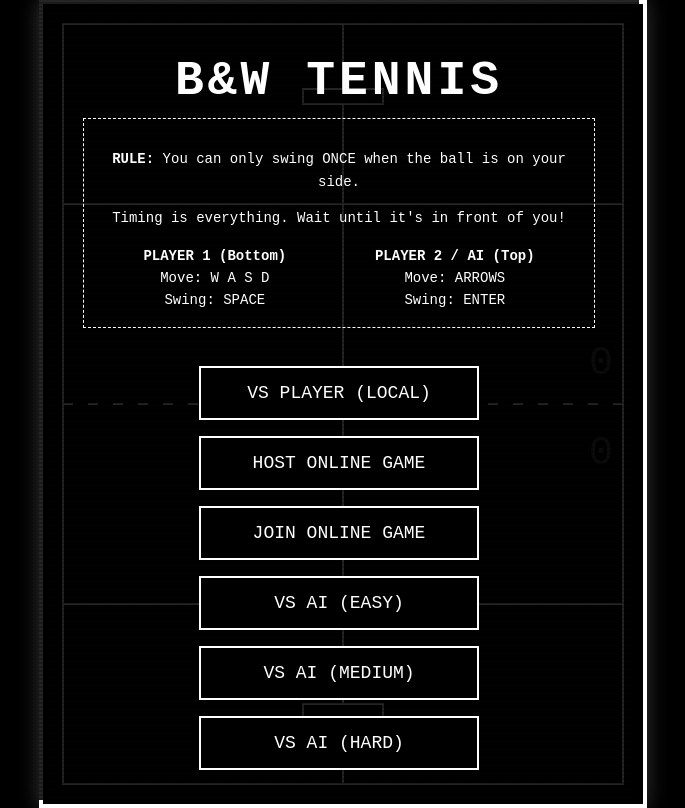
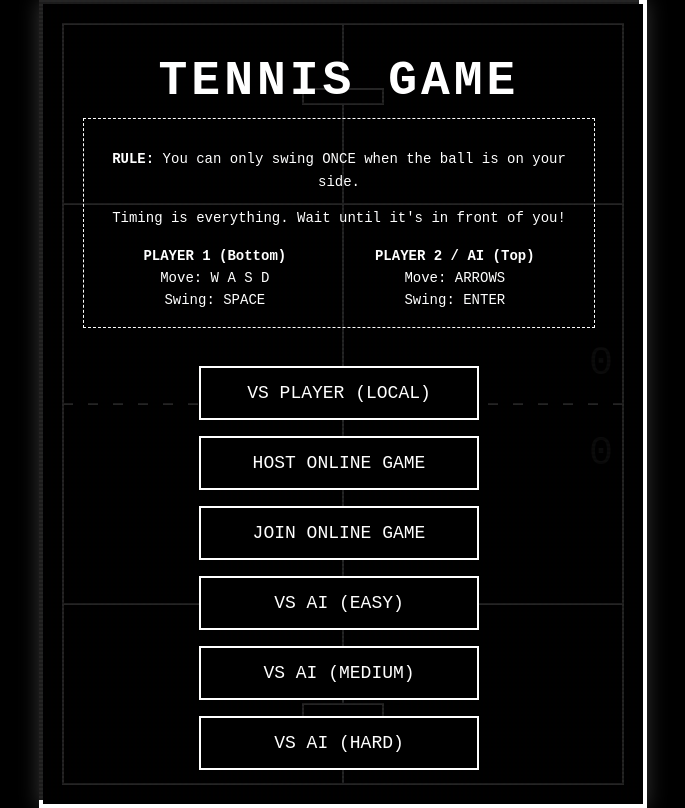
Before and after one commit to shrimpsooup/tennis, a plain HTML site: page index.html in a window 1280 px wide. Shown: the whole page, without its empty margins (301-986 px from the left). Drawn offline with Linux system fonts and the light colour scheme.

Commit message:
Change title and heading to 'tennis game'

```diff
--- a/index.html
+++ b/index.html
@@ -3,7 +3,7 @@
 <head>
     <meta charset="UTF-8">
     <meta name="viewport" content="width=device-width, initial-scale=1.0">
-    <title>Black & White Tennis</title>
+    <title>tennis game</title>
     <!-- Include PeerJS for Online Multiplayer -->
     <script src="https://unpkg.com/peerjs@1.5.2/dist/peerjs.min.js"></script>
     <style>
@@ -153,7 +153,7 @@
 
     <!-- Main Menu -->
     <div id="main-menu" class="overlay">
-        <h1>B&W Tennis</h1>
+        <h1>tennis game</h1>
         <div class="instructions">
             <p><strong>RULE:</strong> You can only swing ONCE when the ball is on your side.</p>
             <p>Timing is everything. Wait until it's in front of you!</p>
```
